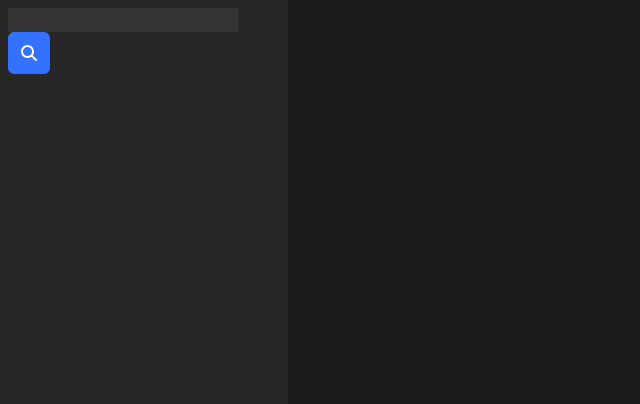
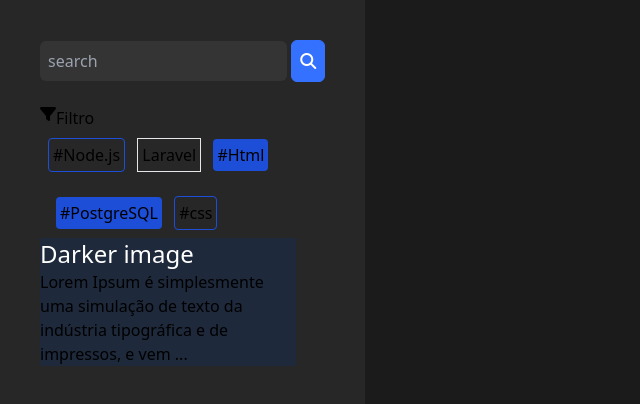
Before and after one commit to skye8-tech/notepad-web, a website: page src/pages/dashboard.html in a window 1280 px wide. Shown: the whole page, without its empty margins (0-640 px from the left). Drawn offline with nearby package versions, Linux system fonts and the light colour scheme; files that its build step writes are made by us from their sources.

Commit message:
minor changes

```diff
--- a/src/pages/dashboard.html
+++ b/src/pages/dashboard.html
@@ -8,11 +8,31 @@
     <link rel="stylesheet" href="https://cdnjs.cloudflare.com/ajax/libs/font-awesome/6.6.0/css/all.min.css" integrity="sha512-Kc323vGBEqzTmouAECnVceyQqyqdsSiqLQISBL29aUW4U/M7pSPA/gEUZQqv1cwx4OnYxTxve5UMg5GT6L4JJg==" crossorigin="anonymous" referrerpolicy="no-referrer" />
   </head>
   <body>
-    <section class="flex flex-nowrap h-screen w-screen">
+    <section class="flex flex-nowrap h-screen w-screen  ">
       <div class="min-w-72 h-screen bg-dark-800 p-2">
-        <div>
-          <input type="text" class="bg-dark-700 flex gap-1">
-          <button class="bg-primary border border-primary text-white py-2 px-3 rounded-md"><i class="fa-solid fa-magnifying-glass"></i></button>
+        <div class="p-8">
+          <input type="text" placeholder="search" class="bg-dark-700 rounded-md p-2 gap-1">
+          <button class="bg-primary border border-primary text-white p-2 rounded-md"><i class="fa-solid fa-magnifying-glass"></i></button>
+          <form> <br>
+            <div class="flex">
+              <i class="fa-solid fa-filter"></i>
+              <p>Filtro</p>
+            </div>
+            <section>
+              <div class="p-2 space-x-2">
+                      <button class=" border border-blue-700 p-1 rounded /*2px*/ "> #Node.js</button>
+                      <button class= " border border--700 p-1"> Laravel</button>
+                      <button class="bg-blue-700 rounded /*2px*/ p-1" > #Html</button> <br> <br>
+                      <button class=" bg-blue-700 rounded /*2px*/ p-1"> #PostgreSQL</button>
+                      <button class="border border-blue-700 p-1 rounded /*2px*/" > #css</button>
+               </div>
+         </section>
+         <div class="bg-slate-800 w-64 ">
+          <h1 class="text-2xl text-white "> Darker image </h1>
+          <p>Lorem Ipsum é simplesmente uma simulação de texto
+           da indústria tipográfica e de impressos, e vem ...</p>
+          </div>
+          </form>
         </div>
       </div>
       <div class="flex-1 h-full bg-dark-900"></div>
```
